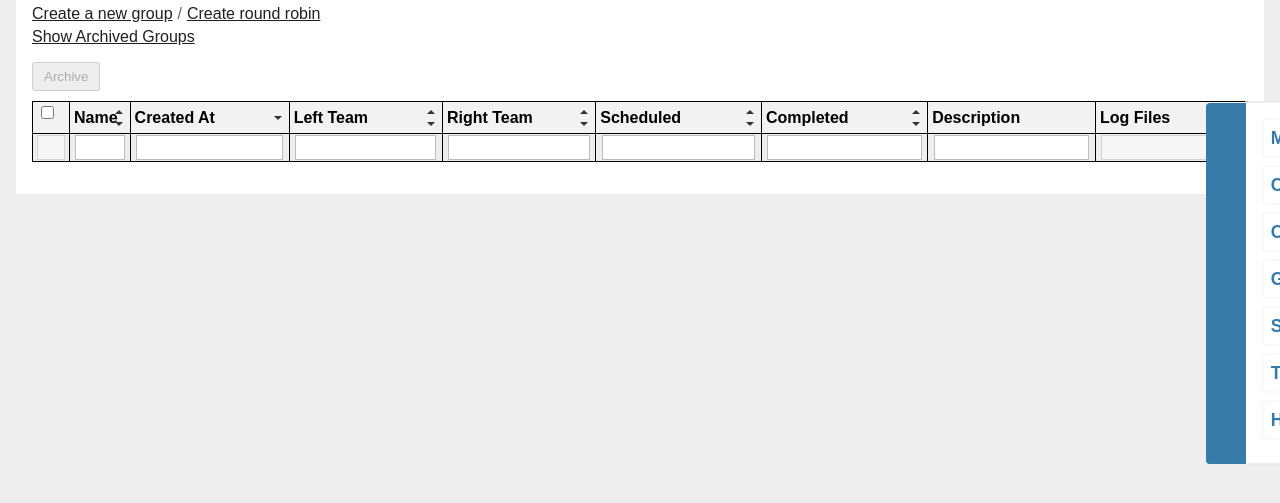
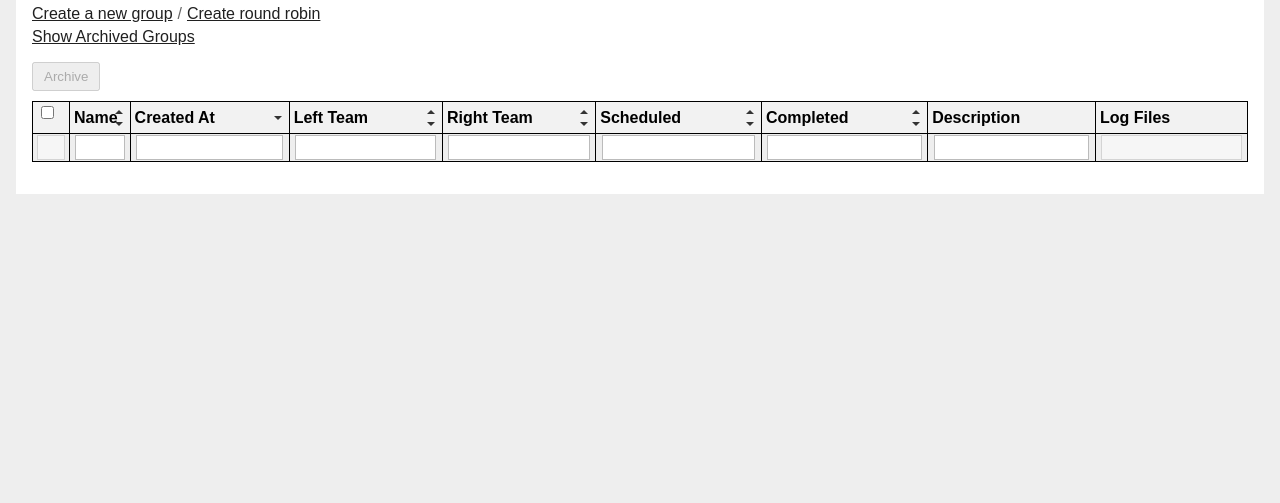
Before and after one commit to helios-base/rcgamestats, a Flask app: page /group/ in a window 1280 px wide. Shown: the part 117-620 px from the top of the page. Run offline with Flask 3, Linux system fonts and the light colour scheme; the visitor is signed in with stand-in values (Sample User, id 1); data that the repository does not hold is empty; some libraries are stand-ins or nearby versions.

Commit message:
メニュー表示の修正

```diff
--- a/server/auth/templates/auth/server_logs.html
+++ b/server/auth/templates/auth/server_logs.html
@@ -5,10 +5,6 @@
 {% endblock %}
 
 {% block content %}
-<ul class="submenu">
-  <li><a href="{{ url_for('auth.dashboard') }}">Back to dashboard</a></li>
-</ul>
-
   <pre id="logContainer" style="background:#f0f0f0; padding:10px; height:500px; overflow:auto;"></pre>
 {% endblock %}
 {% block scripts %}
--- a/server/templates/base.html
+++ b/server/templates/base.html
@@ -41,6 +41,7 @@
 </section>
 
 <!-- floating menu as footer -->
+<!--
 {% if request.path not in ['/', '/auth/login', '/auth/register', '/auth/logout'] %}
 <footer>
   <div class="footer-nav">
@@ -54,7 +55,7 @@
   </div>
 </footer>
 {% endif %}
-
+ -->
 {% block scripts %}{% endblock %}
 </body>
 </html>
--- a/server/templates/table-base.html
+++ b/server/templates/table-base.html
@@ -43,23 +43,6 @@
   {% endwith %}
 {% block content %}{% endblock %}
 </section>
-
-<!-- floating menu as footer -->
-{% if request.path not in ['/', '/auth/login', '/auth/register', '/auth/logout'] %}
-<footer>
-  <div class="footer-nav">
-    <a href="{{ url_for('index') }}">Menu</a>
-    <a href="{{ url_for('group.create') }}">Create a new group</a>
-    <a href="{{ url_for('group.create_roundrobin') }}">Create roundrobin</a>
-    <a href="{{ url_for('group.index') }}">Groups</a>
-    <a href="{{ url_for('group.show_stats') }}">Stats</a>
-    <a href="{{ url_for('team.index') }}">Teams</a>
-    <a href="{{ url_for('host.index') }}">Hosts</a>
-  </div>
-</footer>
-{% endif %}
-
 {% block scripts %}{% endblock %}
 </body>
-
 </html>
```
